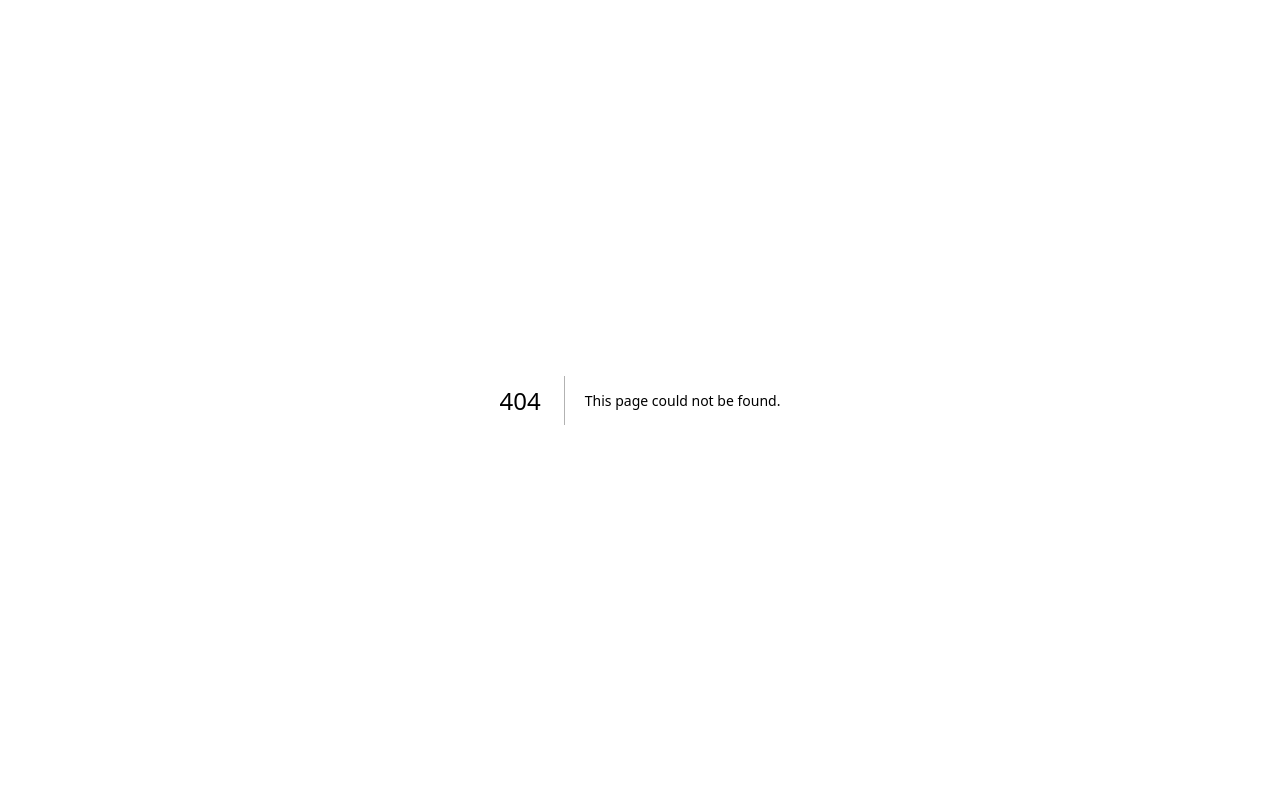
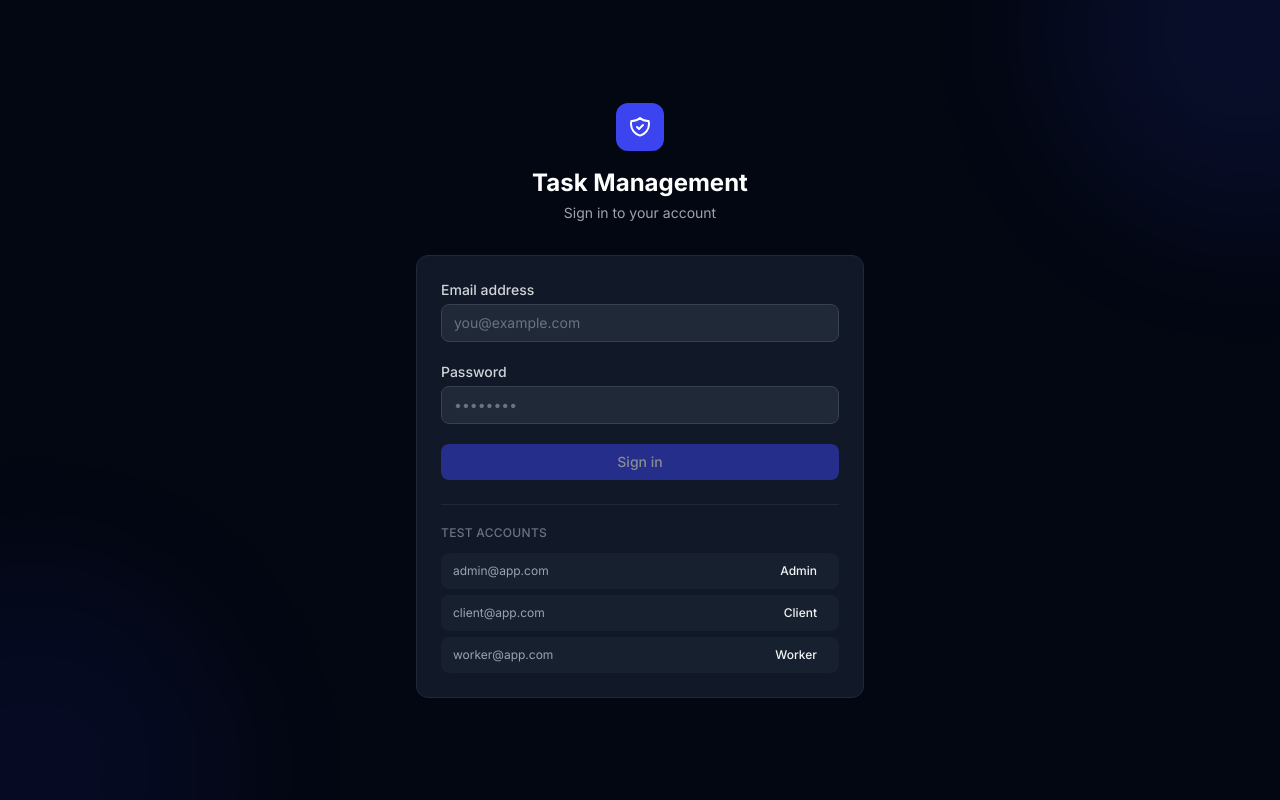
Before and after one commit to A-007481D/Fullstack-Auth-, a Next.js app in the folder frontend/: page /login in a window 1280 px wide. Before the commit this address had no page. Built offline with nearby package versions, Linux system fonts and the light colour scheme.

Commit message:
feat(frontend): add login page with error handling and test account quick-fill

```diff
--- /dev/null
+++ b/frontend/app/login/layout.tsx
@@ -0,0 +1,5 @@
+// Login page has its own minimal layout — no sidebar, no navigation
+// The root layout (app/layout.tsx) still applies above this
+export default function LoginLayout({ children }: { children: React.ReactNode }) {
+  return <>{children}</>
+}
--- /dev/null
+++ b/frontend/app/login/page.tsx
@@ -0,0 +1,155 @@
+'use client'
+
+import { useState, useEffect } from 'react'
+import { useRouter } from 'next/navigation'
+import { useAuthStore } from '@/lib/auth-store'
+import type { AxiosError } from 'axios'
+
+export default function LoginPage() {
+  const router = useRouter()
+  const { login, isLoading, user, isHydrated } = useAuthStore()
+
+  const [email,    setEmail]    = useState('')
+  const [password, setPassword] = useState('')
+  const [error,    setError]    = useState<string | null>(null)
+
+  // If already authenticated, redirect away from login
+  useEffect(() => {
+    if (!isHydrated || !user) return
+    switch (user.role) {
+      case 'admin':  router.replace('/dashboard/admin');  break
+      case 'client': router.replace('/dashboard/client'); break
+      case 'worker': router.replace('/dashboard/worker'); break
+    }
+  }, [user, isHydrated, router])
+
+  const handleSubmit = async (e: React.FormEvent) => {
+    e.preventDefault()
+    setError(null)
+
+    try {
+      await login(email, password)
+      // Redirect is handled by the useEffect above after user state updates
+    } catch (err) {
+      const axiosError = err as AxiosError<{ message: string }>
+      if (axiosError.response?.status === 401) {
+        setError('Invalid email or password.')
+      } else if (axiosError.response?.status === 422) {
+        setError('Please enter a valid email and password.')
+      } else {
+        setError('An unexpected error occurred. Please try again.')
+      }
+    }
+  }
+
+  return (
+    <div className="min-h-screen flex items-center justify-center bg-gray-950 px-4">
+      {/* Background gradient decoration */}
+      <div className="absolute inset-0 overflow-hidden pointer-events-none">
+        <div className="absolute -top-40 -right-40 w-96 h-96 bg-brand-600/10 rounded-full blur-3xl" />
+        <div className="absolute -bottom-40 -left-40 w-96 h-96 bg-brand-800/10 rounded-full blur-3xl" />
+      </div>
+
+      <div className="relative w-full max-w-md animate-fade-in">
+        {/* Logo / Brand */}
+        <div className="text-center mb-8">
+          <div className="inline-flex items-center justify-center w-12 h-12 bg-brand-600 rounded-xl mb-4">
+            <svg className="w-6 h-6 text-white" fill="none" viewBox="0 0 24 24" stroke="currentColor">
+              <path strokeLinecap="round" strokeLinejoin="round" strokeWidth={2}
+                d="M9 12l2 2 4-4m5.618-4.016A11.955 11.955 0 0112 2.944a11.955 11.955 0 01-8.618 3.04A12.02 12.02 0 003 9c0 5.591 3.824 10.29 9 11.622 5.176-1.332 9-6.03 9-11.622 0-1.042-.133-2.052-.382-3.016z" />
+            </svg>
+          </div>
+          <h1 className="text-2xl font-bold text-white">Task Management</h1>
+          <p className="text-gray-400 mt-1 text-sm">Sign in to your account</p>
+        </div>
+
+        {/* Login card */}
+        <div className="card">
+          <form onSubmit={handleSubmit} className="space-y-5" noValidate>
+            {/* Error alert */}
+            {error && (
+              <div className="flex items-center gap-3 p-3 bg-red-900/30 border border-red-700/50 rounded-lg animate-fade-in">
+                <svg className="w-4 h-4 text-red-400 shrink-0" fill="currentColor" viewBox="0 0 20 20">
+                  <path fillRule="evenodd" d="M10 18a8 8 0 100-16 8 8 0 000 16zM8.707 7.293a1 1 0 00-1.414 1.414L8.586 10l-1.293 1.293a1 1 0 101.414 1.414L10 11.414l1.293 1.293a1 1 0 001.414-1.414L11.414 10l1.293-1.293a1 1 0 00-1.414-1.414L10 8.586 8.707 7.293z" clipRule="evenodd" />
+                </svg>
+                <p className="text-red-300 text-sm">{error}</p>
+              </div>
+            )}
+
+            {/* Email */}
+            <div>
+              <label htmlFor="email" className="label">Email address</label>
+              <input
+                id="email"
+                type="email"
+                autoComplete="email"
+                required
+                value={email}
+                onChange={(e) => setEmail(e.target.value)}
+                className="input"
+                placeholder="you@example.com"
+                disabled={isLoading}
+              />
+            </div>
+
+            {/* Password */}
+            <div>
+              <label htmlFor="password" className="label">Password</label>
+              <input
+                id="password"
+                type="password"
+                autoComplete="current-password"
+                required
+                value={password}
+                onChange={(e) => setPassword(e.target.value)}
+                className="input"
+                placeholder="••••••••"
+                disabled={isLoading}
+              />
+            </div>
+
+            {/* Submit */}
+            <button
+              type="submit"
+              id="login-submit"
+              disabled={isLoading || !email || !password}
+              className="btn-primary w-full"
+            >
+              {isLoading ? (
+                <>
+                  <div className="w-4 h-4 border-2 border-white/30 border-t-white rounded-full animate-spin" />
+                  Signing in...
+                </>
+              ) : (
+                'Sign in'
+              )}
+            </button>
+          </form>
+
+          {/* Test accounts hint */}
+          <div className="mt-6 pt-5 border-t border-gray-800">
+            <p className="text-xs text-gray-500 mb-3 font-medium uppercase tracking-wide">Test accounts</p>
+            <div className="space-y-1.5">
+              {[
+                { role: 'Admin',  email: 'admin@app.com' },
+                { role: 'Client', email: 'client@app.com' },
+                { role: 'Worker', email: 'worker@app.com' },
+              ].map(({ role, email: testEmail }) => (
+                <button
+                  key={role}
+                  type="button"
+                  onClick={() => { setEmail(testEmail); setPassword('password') }}
+                  className="w-full flex items-center justify-between px-3 py-2 rounded-lg
+                             bg-gray-800/50 hover:bg-gray-800 transition-colors text-xs group"
+                >
+                  <span className="text-gray-400">{testEmail}</span>
+                  <span className={`badge badge-${role.toLowerCase()}`}>{role}</span>
+                </button>
+              ))}
+            </div>
+          </div>
+        </div>
+      </div>
+    </div>
+  )
+}
```
